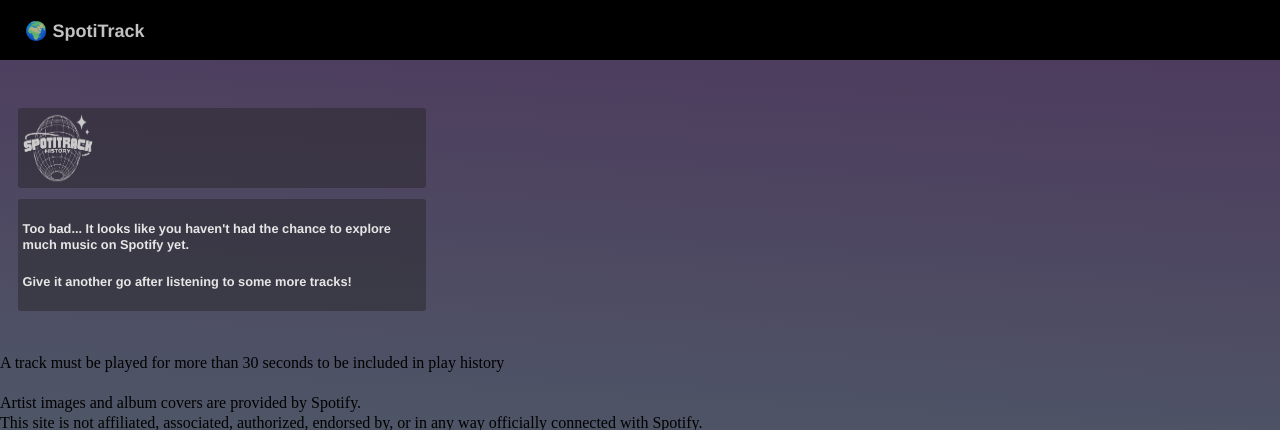
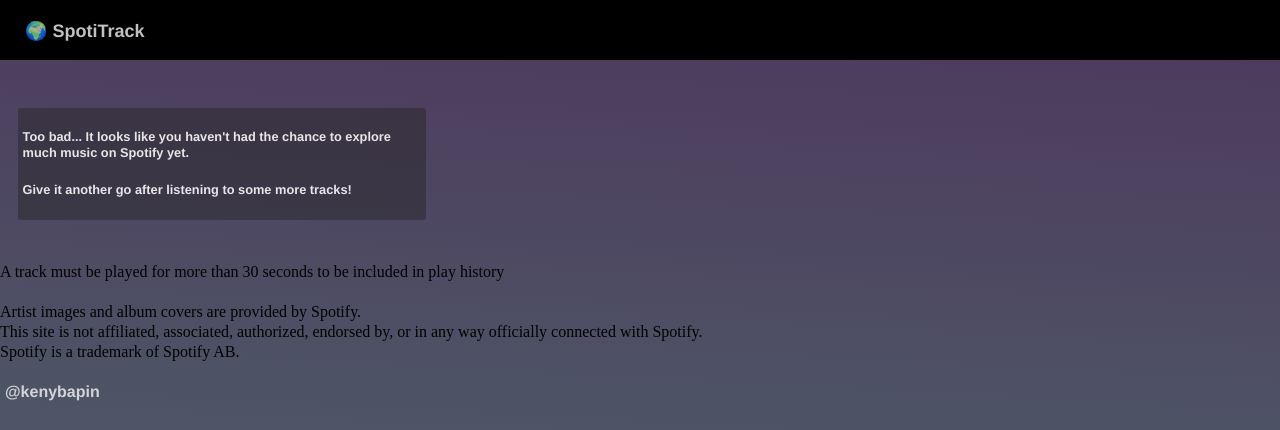
Before and after one commit to kenybapin/flask-spotify-app, a Flask app: template templates/403.html in a window 1280 px wide. Shown: the top 430 px of the page. Run offline with Flask 2, Linux system fonts and the light colour scheme; the template is opened without the code that fills it, so the values that code supplies are empty.

Commit message:
Update 403.html

```diff
--- a/templates/403.html
+++ b/templates/403.html
@@ -15,10 +15,6 @@
 </div>
 
   <article>
-
-    <section class="maintitle">
-      <img class="mainlogo" style="vertical-align:center" src="/static/image/transparent_logo.png">
-    </section>
 
     <section>
         <h5>Too bad... It looks like you haven't had the chance to explore much music on Spotify yet. <h5>
```
